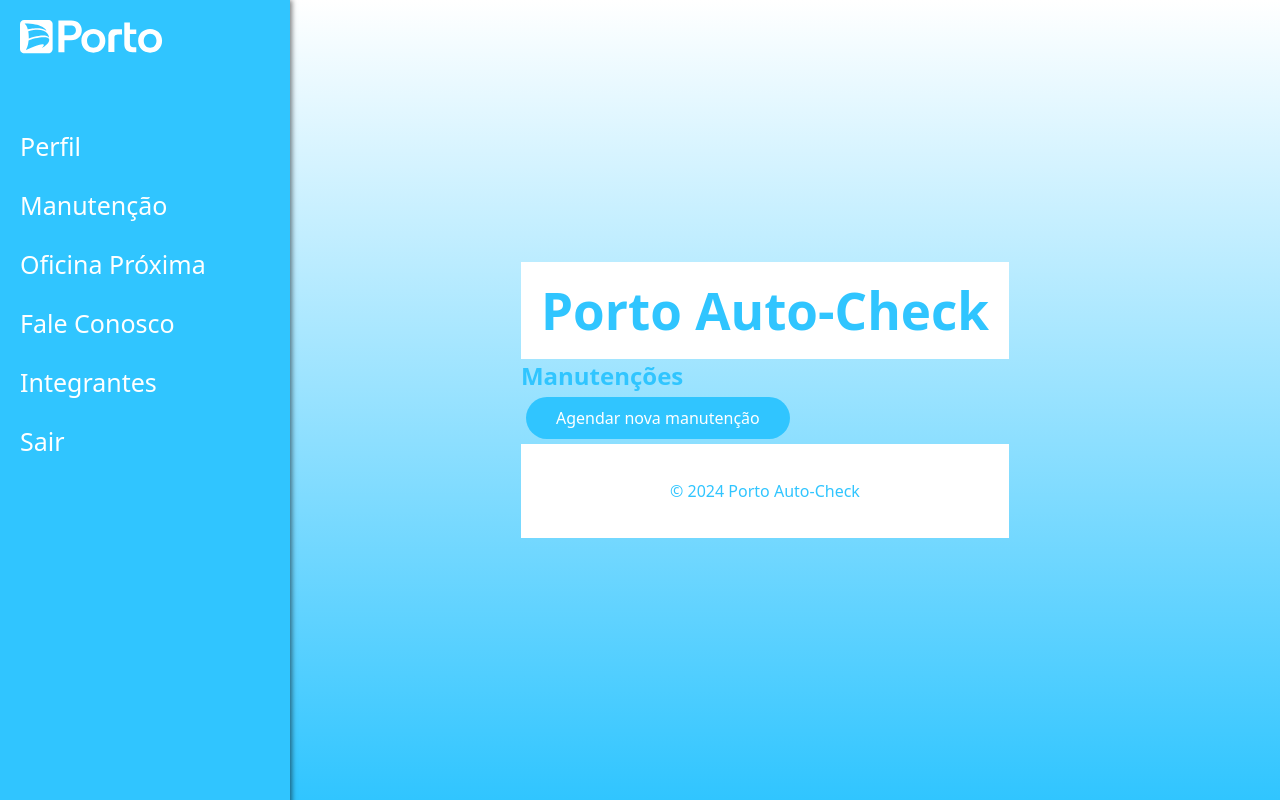
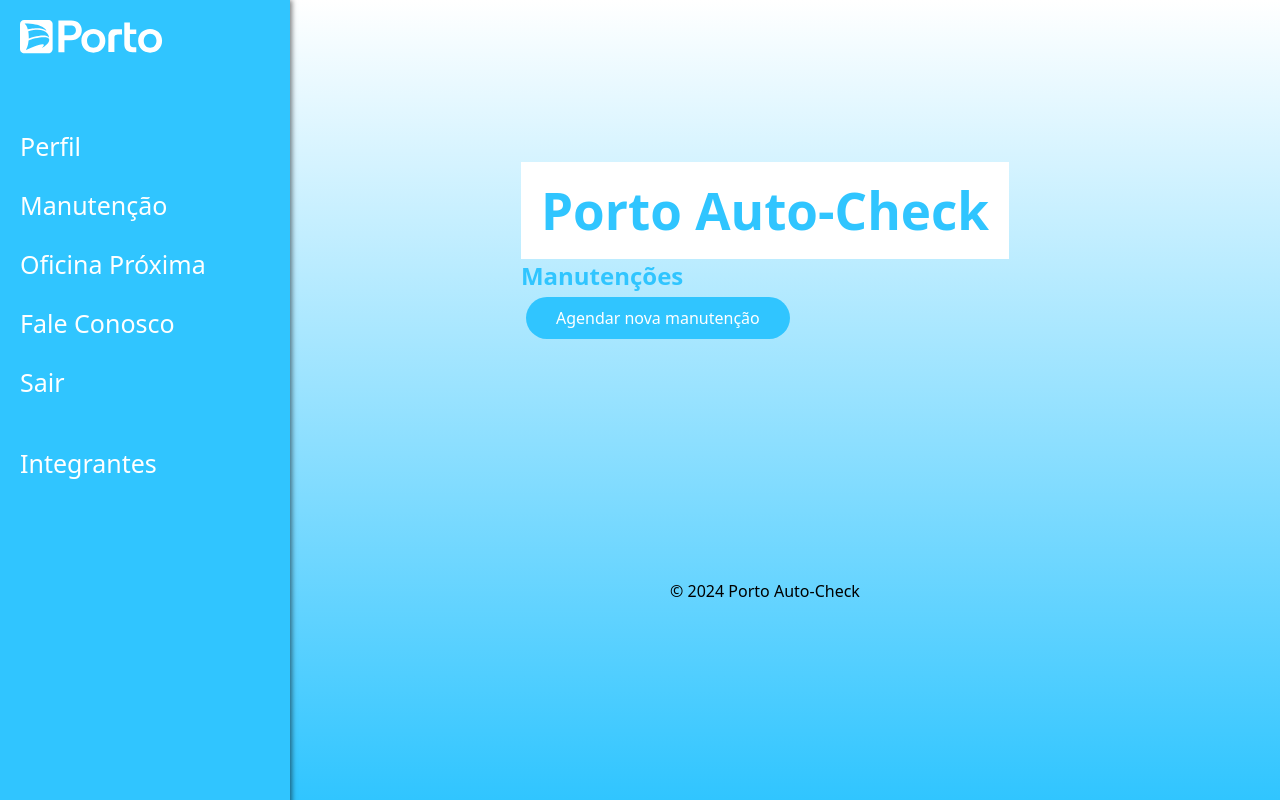
Before and after one commit to ViniciusLeopoldino/FRONT-END-DESIGN-ENGINEERING, a React (Vite) app in the folder portoAutoCheck-v3/portoAutoCheck/: page /manutencao in a window 1280 px wide. Built offline with nearby package versions, Linux system fonts and the light colour scheme.

Commit message:
chore: Update styles for Footer and add margin-top and color
chore: Update MenuLateral to include Integrantes link

chore: Add Footer component to OficinaProxima and Perfil pages

```diff
--- a/portoAutoCheck-v3/portoAutoCheck/src/components/Footer/Footer.module.css
+++ b/portoAutoCheck-v3/portoAutoCheck/src/components/Footer/Footer.module.css
@@ -1,5 +1,7 @@
 .footer {
-    background-color: #fff;
+    /* background-color: #fff; */
     padding: 20px;
     text-align: center;
+    margin-top: 200px;
+    color: black;
   }
--- a/portoAutoCheck-v3/portoAutoCheck/src/components/MenuLateral/MenuLateral.tsx
+++ b/portoAutoCheck-v3/portoAutoCheck/src/components/MenuLateral/MenuLateral.tsx
@@ -14,8 +14,9 @@
         <li><Link to="/manutencao">Manutenção</Link></li>
         <li><Link to="/oficina-proxima">Oficina Próxima</Link></li>
         <li><Link to="/fale-conosco">Fale Conosco</Link></li>
+        <li><Link to="/">Sair</Link></li>
+        <br></br>
         <li><Link to="/integrantes">Integrantes</Link></li>
-        <li><Link to="/">Sair</Link></li>
       </ul>
     </nav>
   );
--- a/portoAutoCheck-v3/portoAutoCheck/src/pages/OficinaProxima.tsx
+++ b/portoAutoCheck-v3/portoAutoCheck/src/pages/OficinaProxima.tsx
@@ -1,7 +1,9 @@
 import React from 'react';
+import Footer from '../components/Footer/Footer';
 
 const OficinaProxima: React.FC = () => {
   return (
+    <>
     <div>
       <h1>Oficina Mais Próxima</h1>
       <form>
@@ -19,6 +21,9 @@
       ></iframe>
       <button onClick={() => alert('Carregando GPS...')}>GPS</button>
     </div>
+    <Footer />
+    </>
+
   );
 };
 
--- a/portoAutoCheck-v3/portoAutoCheck/src/pages/Perfil.tsx
+++ b/portoAutoCheck-v3/portoAutoCheck/src/pages/Perfil.tsx
@@ -1,8 +1,10 @@
 import React from 'react';
 import Button from '../components/Button/Button';
+import Footer from '../components/Footer/Footer';
 
 const Perfil: React.FC = () => {
   return (
+    <>
     <div>
       <h1>Perfil</h1>
       <div>
@@ -10,6 +12,8 @@
         <Button onClick={() => alert('Editar')}>Editar</Button>
       </div>
     </div>
+    <Footer />
+    </>
   );
 };
 
```
